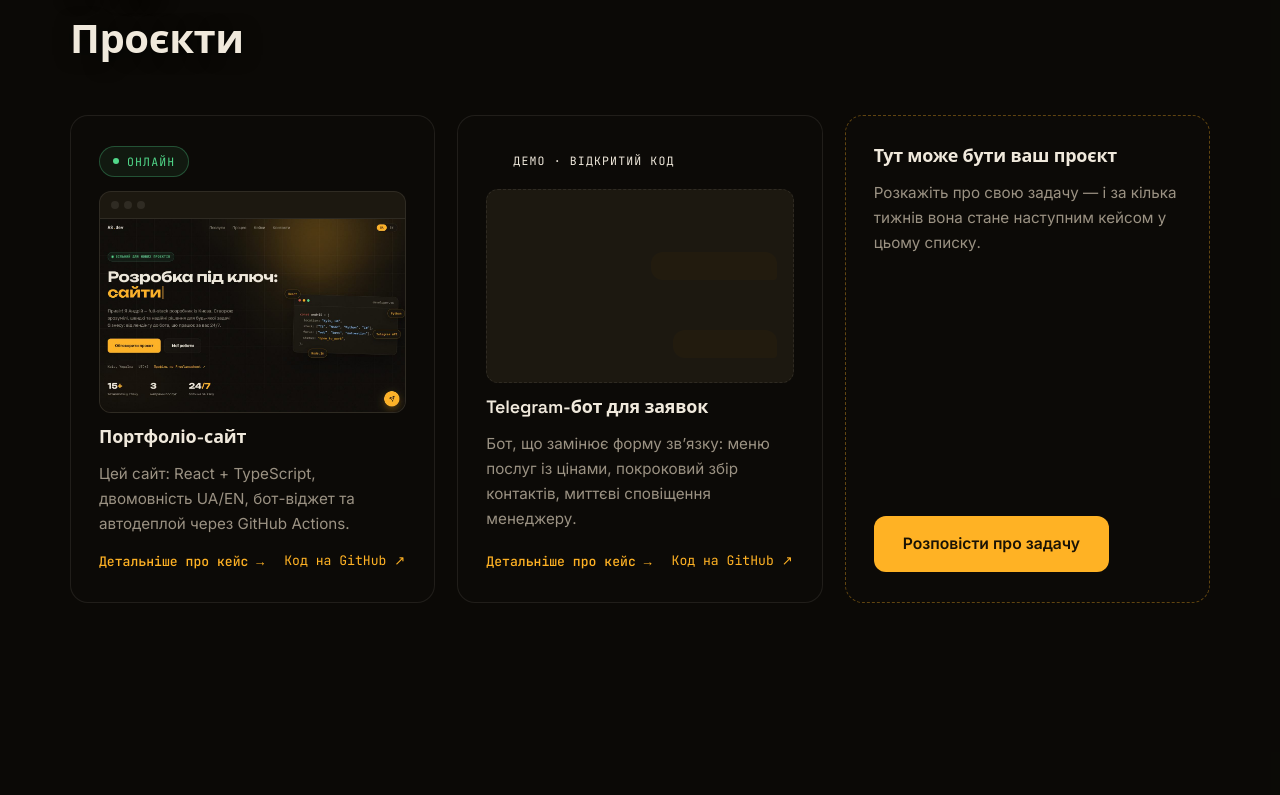
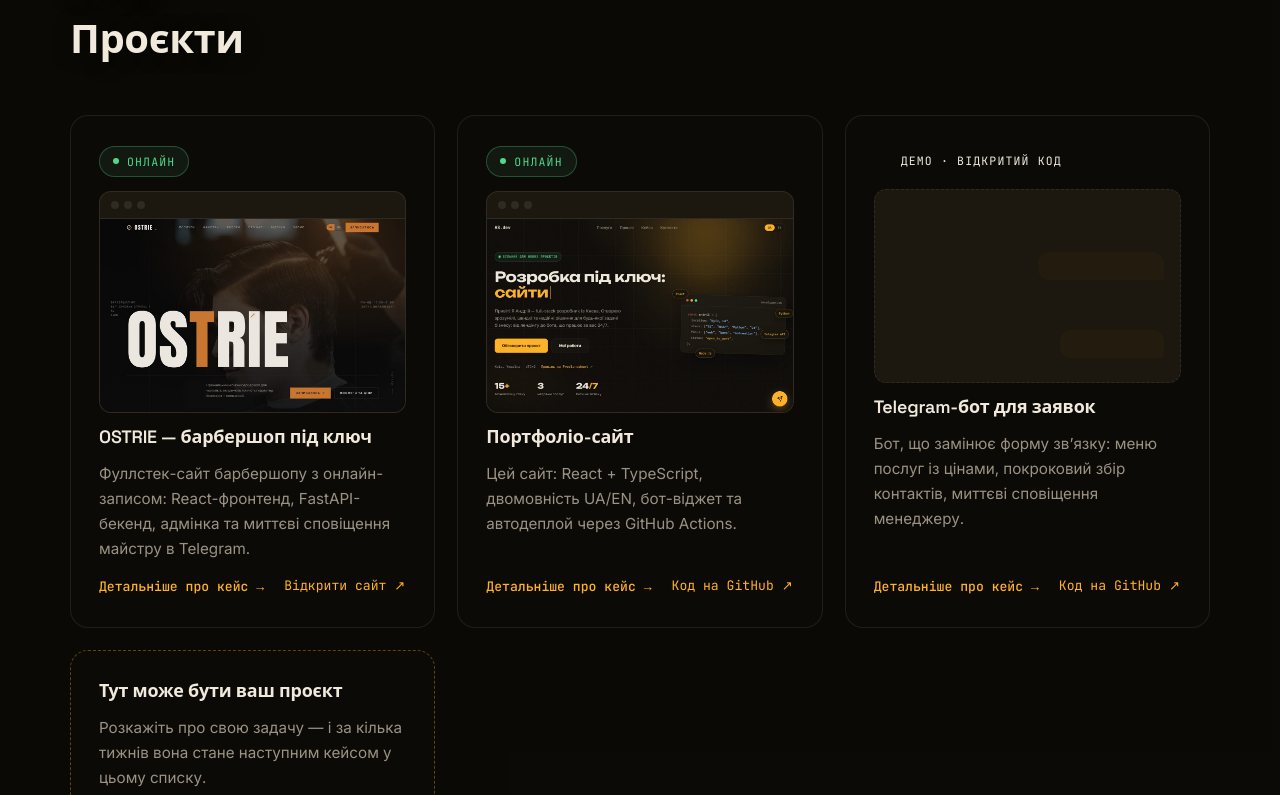
Before and after one commit to M1rwana12/dev-portfolio, a React (Vite) app: page / in a window 1280 px wide. Shown: the part 2805-3600 px from the top of the page. Built offline with nearby package versions, Linux system fonts and the light colour scheme.

Commit message:
Add OSTRIE barbershop case study + animated aurora background

```diff
--- a/src/components/Projects.tsx
+++ b/src/components/Projects.tsx
@@ -1,9 +1,10 @@
 import { useEffect, useState } from 'react';
 import { useLang } from '../i18n';
 import { trackSpotlight } from '../fx';
+import shotBarbershop from '../assets/shot-barbershop.jpg';
 import shotPortfolio from '../assets/shot-portfolio.jpg';
 
-const shots: (string | null)[] = [shotPortfolio, null];
+const shots: (string | null)[] = [shotBarbershop, shotPortfolio, null];
 
 export default function Projects() {
   const { t } = useLang();
--- a/src/i18n.tsx
+++ b/src/i18n.tsx
@@ -123,6 +123,25 @@ const ua = {
       results: 'Результат',
     },
     items: [
+      {
+        title: 'OSTRIE — барбершоп під ключ',
+        text: 'Фуллстек-сайт барбершопу з онлайн-записом: React-фронтенд, FastAPI-бекенд, адмінка та миттєві сповіщення майстру в Telegram.',
+        status: 'live' as const,
+        link: 'https://m1rwana12.github.io/ostrie-barbershop/',
+        linkLabel: 'Відкрити сайт',
+        case: {
+          problem:
+            'Барбершоп веде запис вручну в Direct і дзвінками: клієнт не бачить вільних слотів, заявки губляться, а адміністратор витрачає години на узгодження часу замість роботи.',
+          solution:
+            'Зробив сайт під ключ із власною системою бронювання: фронтенд на React + Vite + Tailwind, бекенд на FastAPI + SQLAlchemy, перевірка вільних слотів у реальному часі, адмін-панель керування записами та сповіщення про кожну нову заявку в Telegram.',
+          results: [
+            'Клієнт бронює сам за 30 секунд — без дзвінків і очікування',
+            'Кожна заявка миттєво падає майстру в Telegram',
+            'Адмінка показує всі записи в одному місці',
+            'Готовий до масштабування: SQLite легко мігрує на Postgres',
+          ],
+        },
+      },
       {
         title: 'Портфоліо-сайт',
         text: 'Цей сайт: React + TypeScript, двомовність UA/EN, бот-віджет та автодеплой через GitHub Actions.',
@@ -431,6 +450,25 @@ const en: Dict = {
     },
     items: [
       {
+        title: 'OSTRIE — turnkey barbershop site',
+        text: 'A full-stack barbershop site with online booking: React frontend, FastAPI backend, admin panel and instant Telegram alerts to the barber.',
+        status: 'live' as const,
+        link: 'https://m1rwana12.github.io/ostrie-barbershop/',
+        linkLabel: 'Open the site',
+        case: {
+          problem:
+            'The barbershop booked clients by hand via DMs and phone calls: customers could not see free slots, requests slipped through the cracks, and the admin burned hours juggling times instead of working.',
+          solution:
+            'Built a turnkey site with a custom booking system: a React + Vite + Tailwind frontend, a FastAPI + SQLAlchemy backend, real-time slot availability checks, an admin panel to manage appointments, and a Telegram notification for every new request.',
+          results: [
+            'Clients book themselves in 30 seconds — no calls, no waiting',
+            'Every request lands in the barber’s Telegram instantly',
+            'The admin panel shows all appointments in one place',
+            'Ready to scale: SQLite migrates to Postgres with ease',
+          ],
+        },
+      },
+      {
         title: 'Portfolio website',
         text: 'This site: React + TypeScript, UA/EN localisation, a bot widget and auto-deploy via GitHub Actions.',
         status: 'live' as const,
--- a/src/styles.css
+++ b/src/styles.css
@@ -93,17 +93,32 @@ body {
   overflow-x: hidden;
 }
 
-/* Чиста фонова аврора замість 3D-космосу — глибина без перформанс-ціни */
+/* Жива фонова аврора замість 3D-космосу — глибина без перформанс-ціни.
+   Тепле бурштинове світло повільно дрейфує й «дихає» (0 КБ JS). */
 body::before {
   content: '';
   position: fixed;
-  inset: 0;
+  inset: -25%;
   z-index: -1;
   pointer-events: none;
   background:
-    radial-gradient(58% 48% at 78% 6%, rgba(255, 178, 36, 0.1), transparent 60%),
-    radial-gradient(46% 42% at 10% 26%, rgba(78, 96, 168, 0.06), transparent 62%),
-    radial-gradient(85% 65% at 50% 116%, rgba(255, 150, 30, 0.055), transparent 60%);
+    radial-gradient(48% 42% at 78% 12%, rgba(255, 178, 36, 0.14), transparent 60%),
+    radial-gradient(40% 38% at 12% 28%, rgba(78, 96, 168, 0.08), transparent 62%),
+    radial-gradient(70% 55% at 50% 108%, rgba(255, 150, 30, 0.07), transparent 60%);
+  will-change: transform;
+  animation: aurora-drift 32s ease-in-out infinite alternate;
+}
+
+@keyframes aurora-drift {
+  0% {
+    transform: translate3d(-2%, -1.5%, 0) scale(1);
+  }
+  50% {
+    transform: translate3d(2.5%, 1%, 0) scale(1.08);
+  }
+  100% {
+    transform: translate3d(-1%, 2.5%, 0) scale(1.04);
+  }
 }
 
 /* Зернистість поверх усього — атмосфера плівки */
@@ -223,6 +238,7 @@ button:disabled,
   .hero-particles { display: none; }
   .hero-card { transform: rotate(1.6deg); transition: none; }
   .lang-thumb { transition: none; }
+  body::before { animation: none !important; transform: none; }
 }
 
 /* ---------- Навігація ---------- */
```
Also changed, not shown: src/assets/shot-barbershop.jpg (added).
